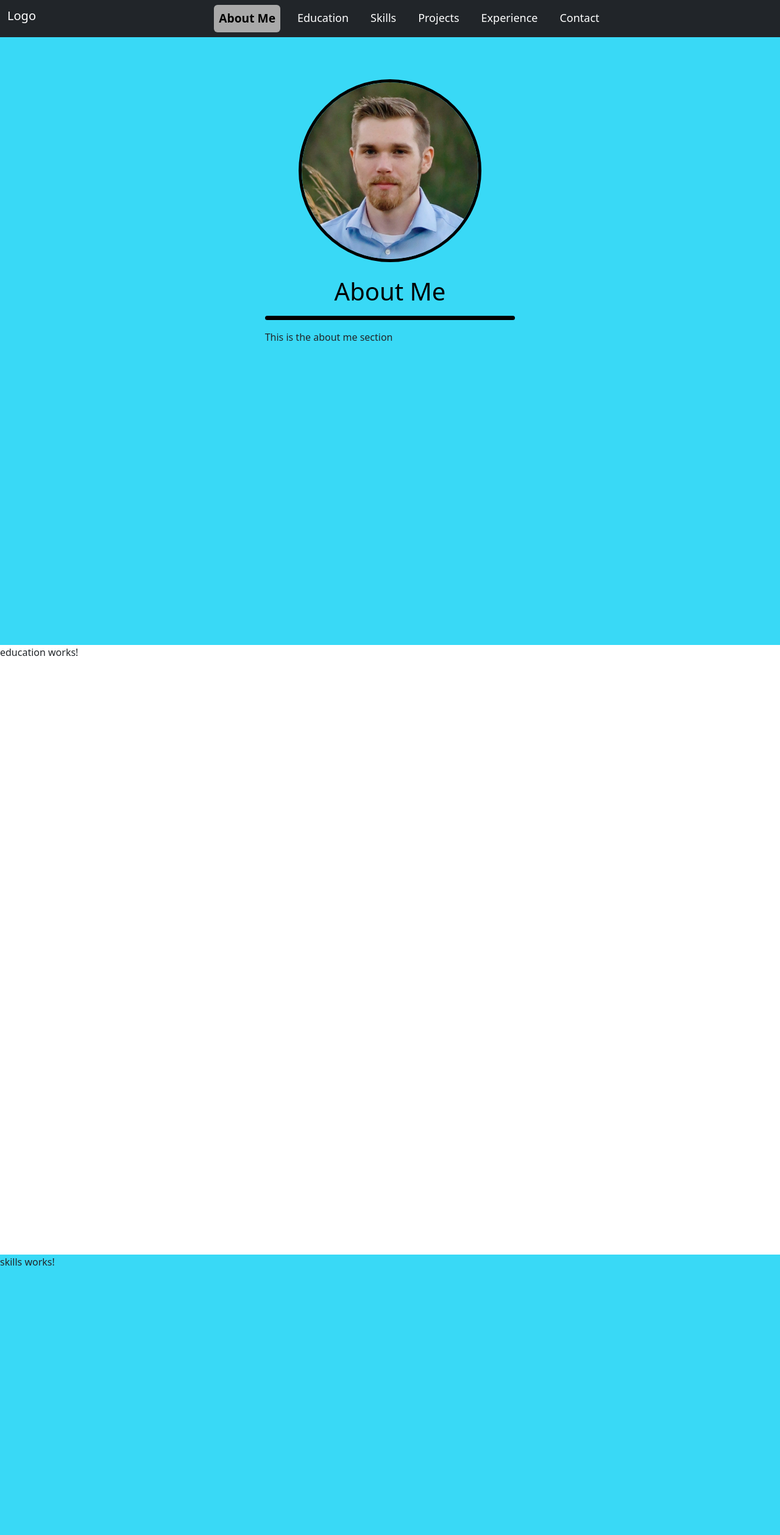
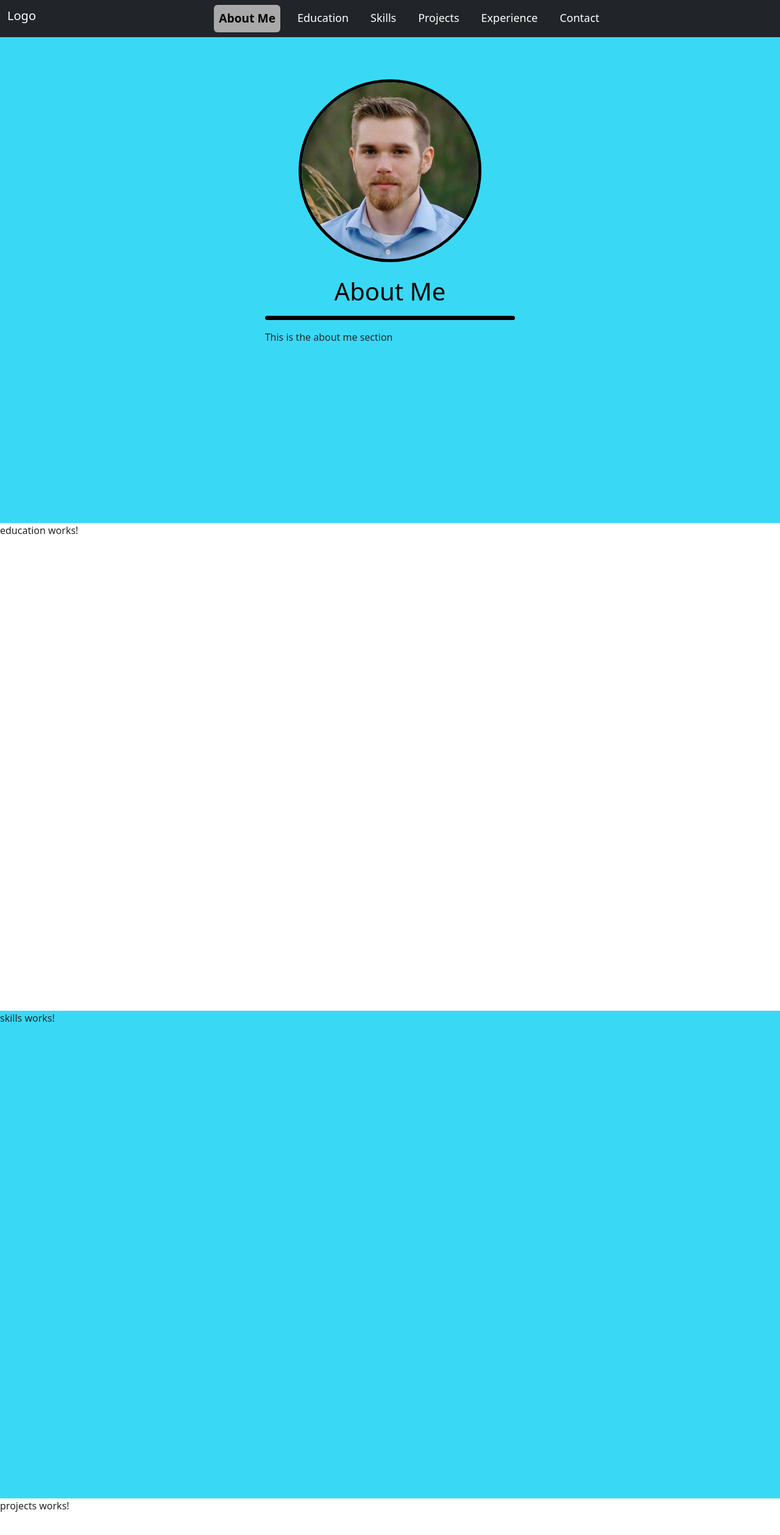
Before and after one commit to Low-Signal/my-portfolio, an Angular app: page / in a window 1280 px wide. Shown: the top 2518 px of the page at 61% size. Built offline with nearby package versions, Linux system fonts and the light colour scheme.

Commit message:
Edit to component view height

```diff
--- a/src/app/about-me/about-me.component.scss
+++ b/src/app/about-me/about-me.component.scss
@@ -1,6 +1,6 @@
 body {
     width: auto;
-    height:1000px;
+    height: 100vh;
     background-color: rgb(57, 217, 246);
     margin-top: 3.6rem;
 }
--- a/src/app/contact/contact.component.scss
+++ b/src/app/contact/contact.component.scss
@@ -1,5 +1,5 @@
 body {
     width: auto;
-    height:1000px;
+    height: 100vh;
     background-color: rgb(255, 255, 255);
 }
--- a/src/app/education/education.component.scss
+++ b/src/app/education/education.component.scss
@@ -1,5 +1,5 @@
 body {
     width: auto;
-    height:1000px;
+    height: 100vh;
     background-color: rgb(255, 255, 255);
 }
--- a/src/app/experience/experience.component.scss
+++ b/src/app/experience/experience.component.scss
@@ -1,5 +1,5 @@
 body {
     width: auto;
-    height:1000px;
+    height: 100vh;
     background-color: rgb(57, 217, 246);
 }
--- a/src/app/projects/projects.component.scss
+++ b/src/app/projects/projects.component.scss
@@ -1,5 +1,5 @@
 body {
     width: auto;
-    height:1000px;
+    height: 100vh;
     background-color: rgb(255, 255, 255);
 }
--- a/src/app/skills/skills.component.scss
+++ b/src/app/skills/skills.component.scss
@@ -1,5 +1,5 @@
 body {
     width: auto;
-    height:1000px;
+    height: 100vh;
     background-color: rgb(57, 217, 246);
 }
```
